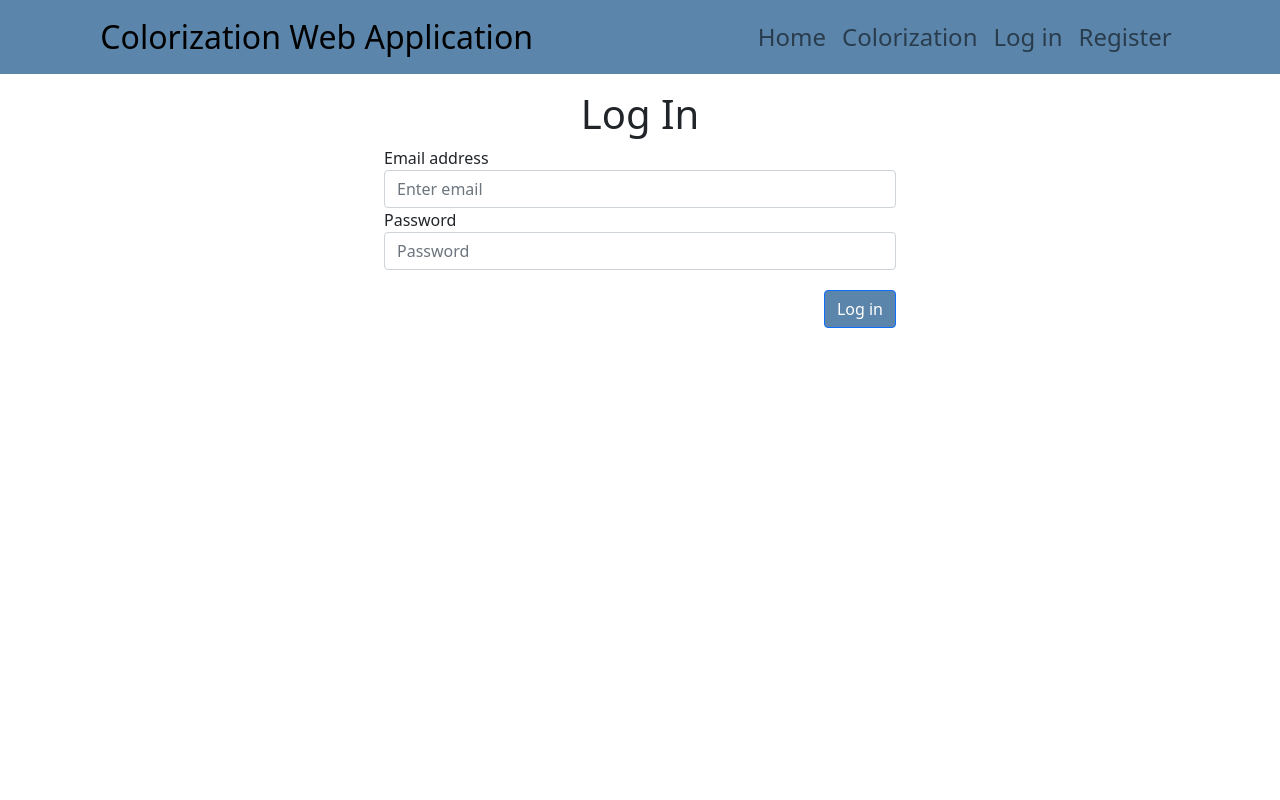
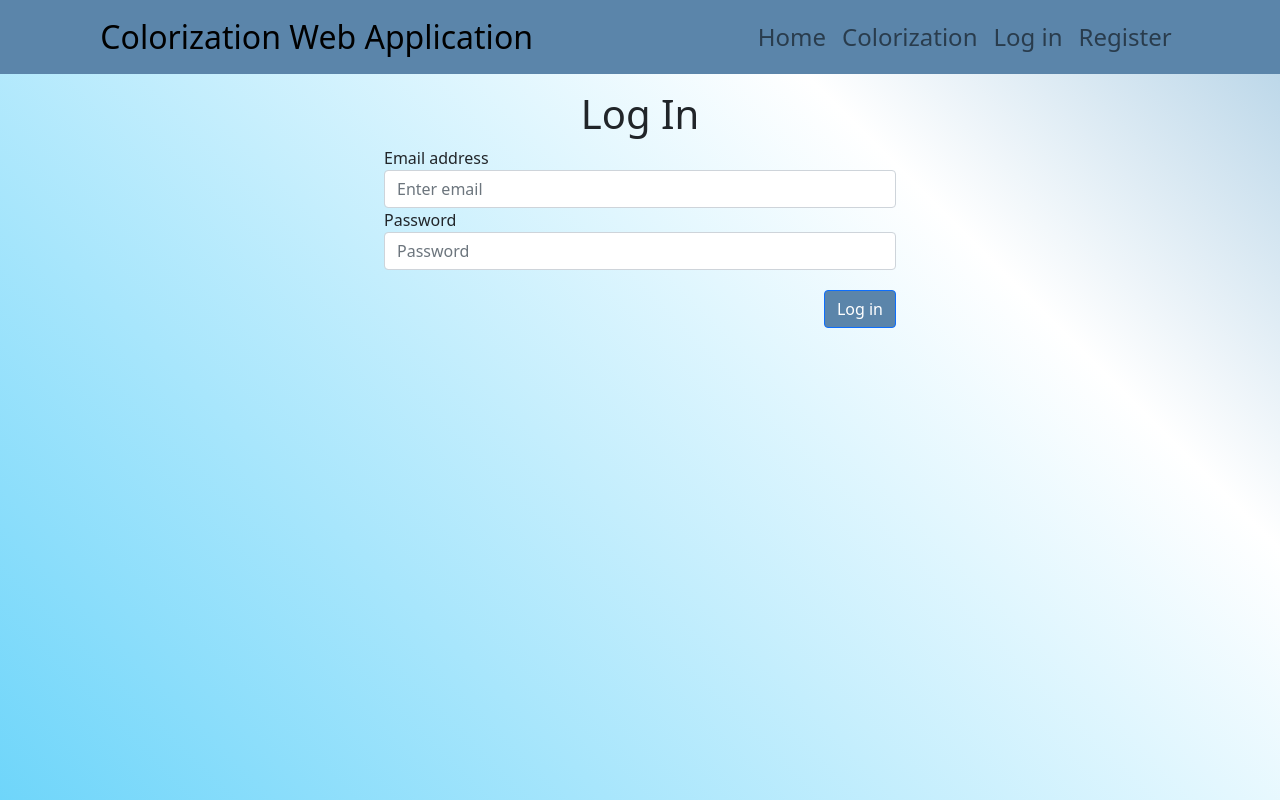
Before and after one commit to Noot-tooN/GenerativeImageColoringWebApp, a Django app: page /user/login/?next=/colorization/ in a window 1280 px wide. Run offline with Django 3.2, Linux system fonts and the light colour scheme; style sheets or scripts are compiled from the project's sources.

Commit message:
Added color to body

```diff
--- a/ColoringWebapp/ColoringWebapp/static/css/main.css
+++ b/ColoringWebapp/ColoringWebapp/static/css/main.scss
@@ -1,3 +1,14 @@
+body {
+    background-image: var(--gradient);
+    background-size: 300%;
+    animation: bg-animation 10s infinite alternate;
+}
+
+@keyframes bg-animation {
+    0% {background-position-x: -200px;}
+    100% {background-position-x: 0px;}
+}
+
 .navbar {
     background-color: var(--steel-blue);
     margin-bottom: 1em;
--- a/ColoringWebapp/ColoringWebapp/static/css/main_colors.css
+++ b/ColoringWebapp/ColoringWebapp/static/css/main_colors.scss
@@ -4,4 +4,11 @@
     --purple-navy: #414770;
     --russian-violet: #674781;
     --xiketic: #3b3449;
+    --gradient: linear-gradient(
+        45deg,
+        #6DD5FA,
+        #FFFFFF,
+        #2980B9,
+        #6DD5FA
+    )
 }
--- a/ColoringWebapp/ColoringWebapp/templates/base.html
+++ b/ColoringWebapp/ColoringWebapp/templates/base.html
@@ -1,8 +1,8 @@
 <html>
     <head>
         {% load static %}
-        <link rel="stylesheet" href="{% static 'css/main_colors.css' %}">
-        <link rel="stylesheet" href="{% static 'css/main.css' %}">
+        <link rel="stylesheet" href="{% static 'css/main_colors.scss' %}">
+        <link rel="stylesheet" href="{% static 'css/main.scss' %}">
         <link href="https://cdn.jsdelivr.net/npm/bootstrap@5.0.0-beta3/dist/css/bootstrap.min.css" rel="stylesheet" integrity="sha384-eOJMYsd53ii+scO/bJGFsiCZc+5NDVN2yr8+0RDqr0Ql0h+rP48ckxlpbzKgwra6" crossorigin="anonymous">
         <script src="https://cdn.jsdelivr.net/npm/bootstrap@5.0.0-beta3/dist/js/bootstrap.bundle.min.js" integrity="sha384-JEW9xMcG8R+pH31jmWH6WWP0WintQrMb4s7ZOdauHnUtxwoG2vI5DkLtS3qm9Ekf" crossorigin="anonymous"></script>
         <link rel="stylesheet" href="{% static 'css/flickity.css' %}" media="screen">
```
